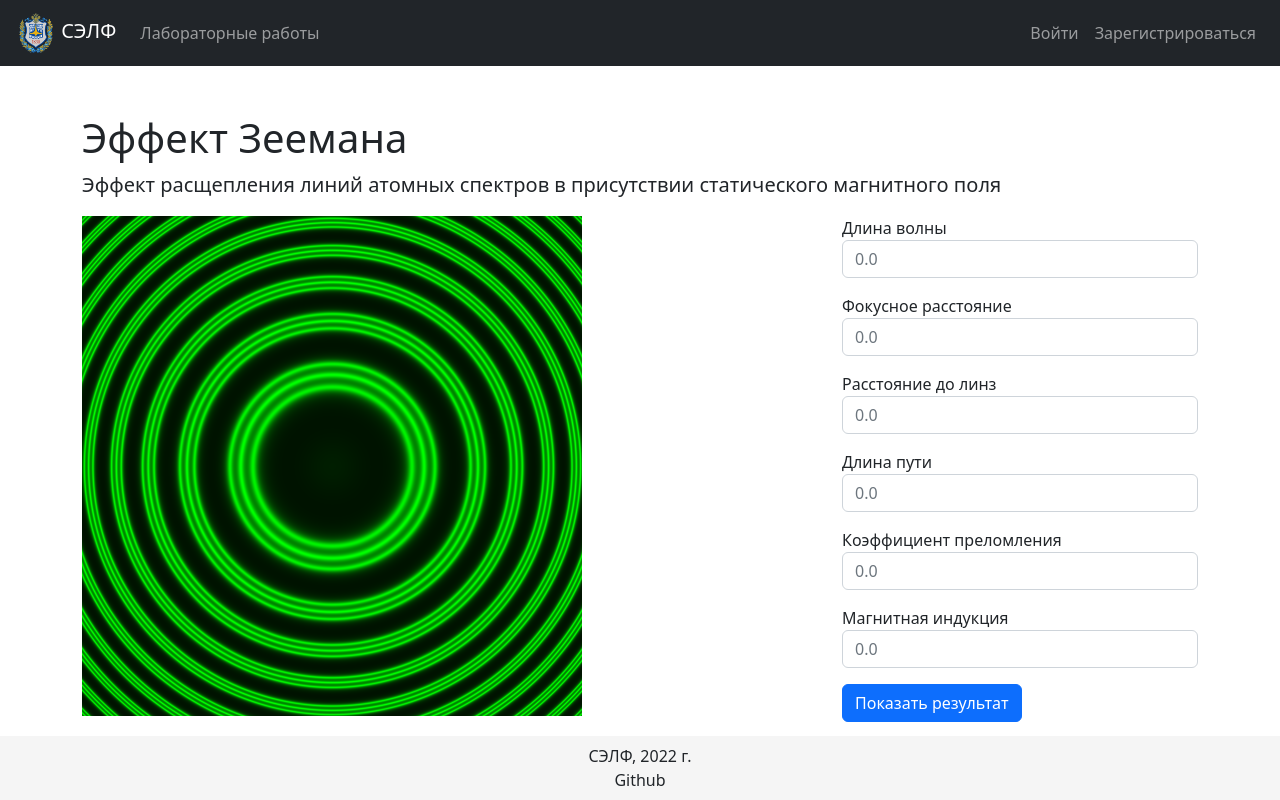
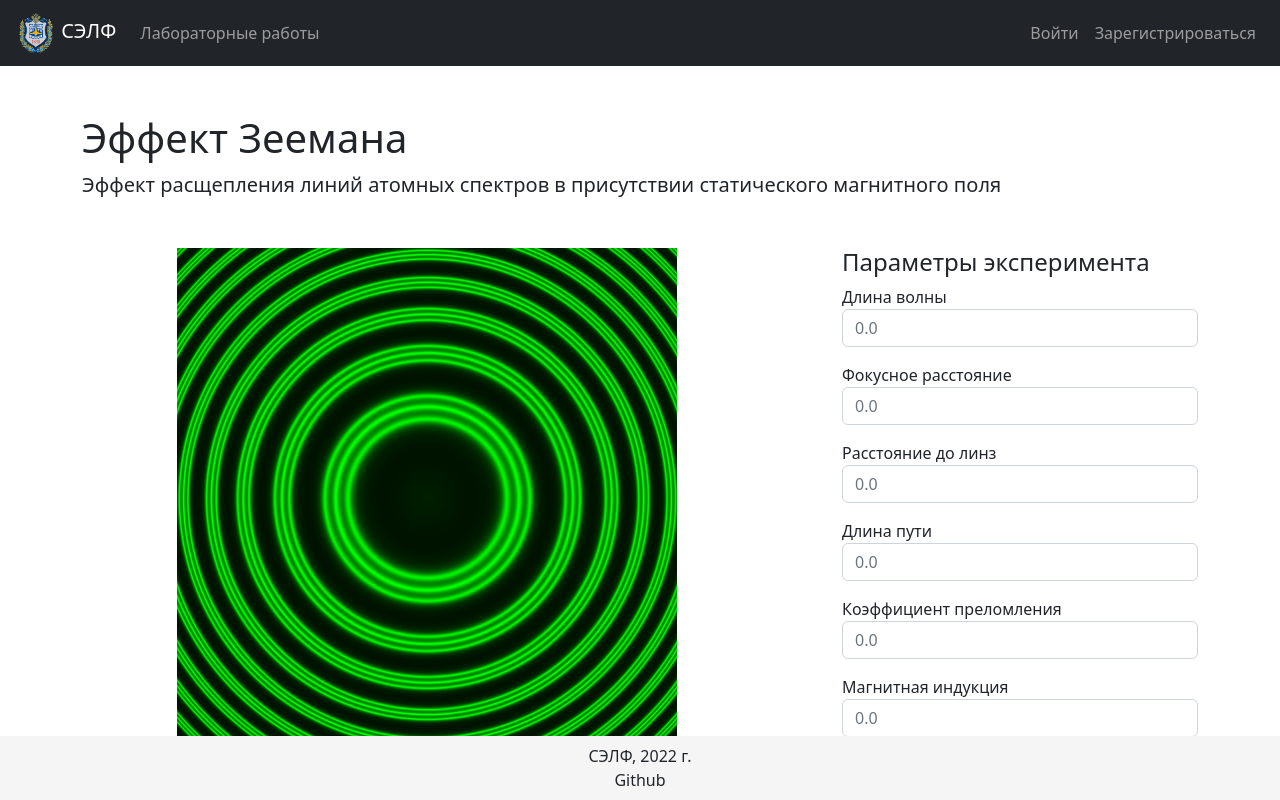
Before and after one commit to paw1a/zeeman, a Svelte app in the folder frontend/: page / in a window 1280 px wide. Built offline with nearby package versions, Linux system fonts and the light colour scheme.

Commit message:
frontend: fixup margins

```diff
--- a/frontend/src/Zeeman/Controls.svelte
+++ b/frontend/src/Zeeman/Controls.svelte
@@ -1,4 +1,6 @@
 <div class="col-md-4 order-md-2">
+  <h4 style="margin-top: 2rem;">Параметры эксперимента</h4>
+
   <form class="needs-validation " novalidate="">
     <div class="mb-3">
       <label for="waveLength">Длина волны</label>
@@ -24,6 +26,11 @@
       <label for="magneticInduction">Магнитная индукция</label>
       <input id="magneticInduction" class="form-control" type="text" placeholder="0.0" value="" required="">
     </div>
-    <button class="btn btn-primary">Показать результат</button>
+    <button class="btn btn-primary" on:click={submitForm}>Показать результат</button>
   </form>
 </div>
+
+<script>
+  const submitForm = e => {
+  };
+</script>
--- a/frontend/src/Zeeman/View.svelte
+++ b/frontend/src/Zeeman/View.svelte
@@ -1,9 +1,12 @@
-<div id="view" class="col-md-8 order-md-1">
+<div id="view" class="col-md-8 order-md-1" style="margin-top: 2rem;">
   <!-- TODO: Picture adaptivity -->
   <img src="/sample.png" class="float-left" alt="view"/>
 </div>
 
 <style>
     #view {
+        margin-left: auto;
+        margin-right: auto;
+        width: 50%;
     }
 </style>
```
